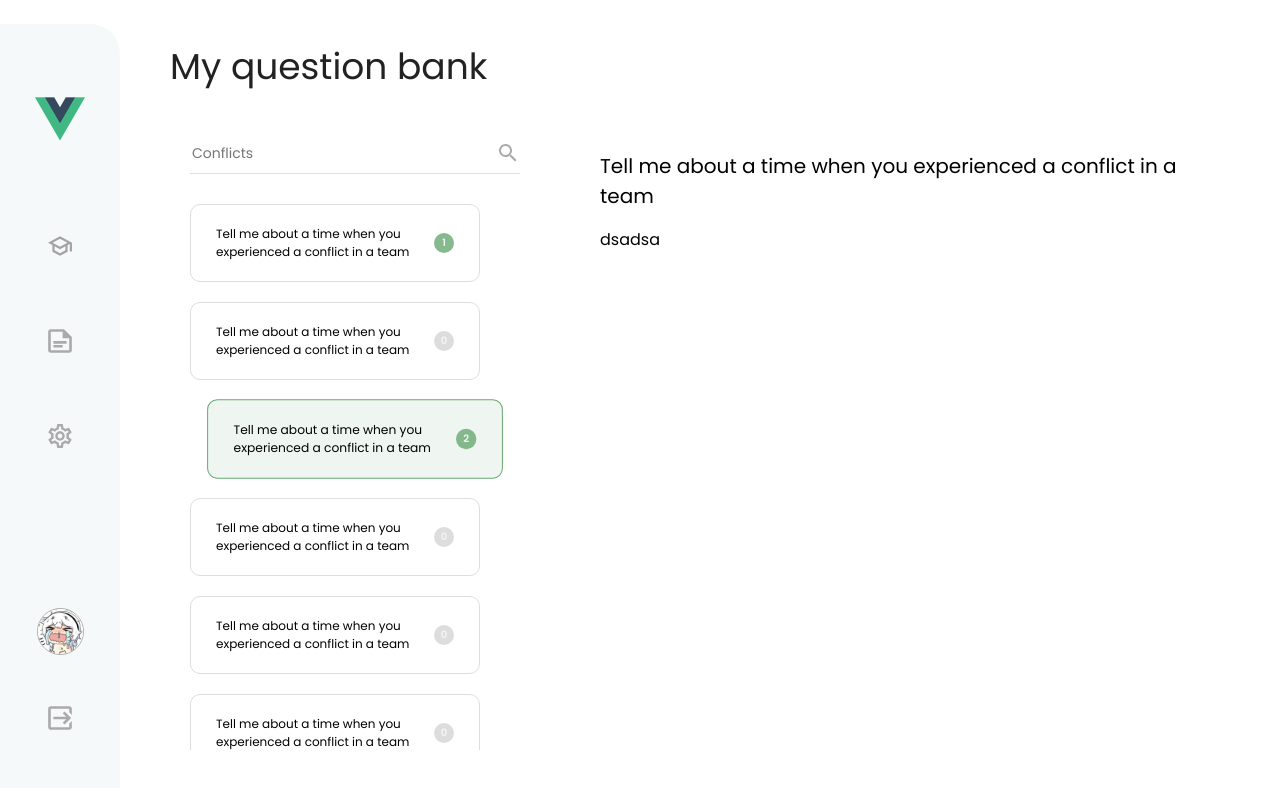
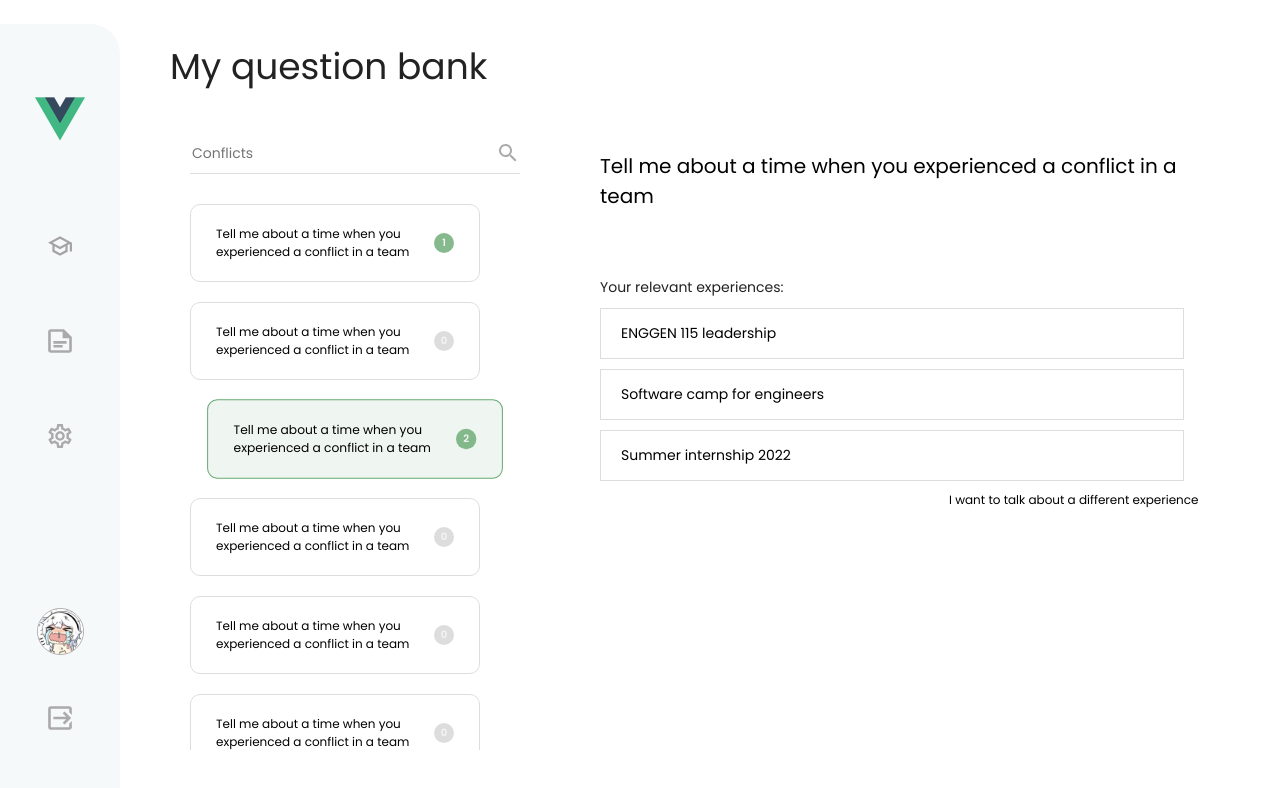
Before and after one commit to p4p-51/jubilant-octo-funicular, a Vue app in the folder frontend/: page /questions/1 in a window 1280 px wide. Shown: the top 788 px of the page. Built offline with nearby package versions, Linux system fonts and the light colour scheme.

Commit message:
fix components after refactor

```diff
--- a/frontend/src/components/AddQuestionResponse.vue
+++ b/frontend/src/components/AddQuestionResponse.vue
@@ -1,7 +1,7 @@
 <template>
   <div class="add-question-response">
     <h2>{{ title }}</h2>
-    <div>dsadsa</div>
+    <experience-select :experiences="experiences" />
   </div>
 </template>
 
@@ -35,10 +35,11 @@ import TitleBlock from "@/components/TitleBlock.vue";
 import Question from "@/types/Question.interface";
 import { defineComponent, PropType } from "vue";
 import { Experience, Response } from "@/types/Question.interface";
+import ExperienceSelect from "@/components/ExperienceSelect.vue";
 
 export default defineComponent({
   name: "AddQuestionResponse",
-  components: {},
+  components: { ExperienceSelect },
   data() {
     return {};
   },
--- a/frontend/src/components/ExperienceSelect.vue
+++ b/frontend/src/components/ExperienceSelect.vue
@@ -1,68 +1,90 @@
-// <template>
-//   <div class="experience-selection">
-//     <h5>Your relevant experiences:</h5>
-//     <div
-//       class="option"
-//       v-for="experience in selected.experiences"
-//       :key="experience"
-//     >
-//       <p>{{ experience }}</p>
-//     </div>
-//     <p>I want to talk about a different experience</p>
-//   </div>
-// </template>
+<template>
+  <div class="experience-selection">
+    <h5>Your relevant experiences:</h5>
+    <div class="option" v-for="experience in experiences" :key="experience.id">
+      <p>{{ experience.title }}</p>
+    </div>
+    <p>I want to talk about a different experience</p>
+  </div>
+</template>
 
-// <style lang="scss" scoped>
-// .experience-selection {
-//   margin-top: 50px;
+<style lang="scss" scoped>
+@import "@/assets/css/theme.scss";
+.experience-selection {
+  margin-top: 50px;
 
-//   display: flex;
-//   flex-direction: column;
-//   row-gap: 10px;
+  display: flex;
+  flex-direction: column;
+  row-gap: 10px;
 
-//   align-self: flex-start;
-//   width: 95%;
-//   max-width: 800px;
+  align-self: flex-start;
+  width: 95%;
+  max-width: 800px;
 
-//   h5 {
-//     font-size: 14px;
-//     font-weight: 400;
+  h5 {
+    font-size: 14px;
+    font-weight: 400;
 
-//     color: $c-black;
+    color: $c-black;
 
-//     margin: 0;
-//   }
+    margin: 0;
+  }
 
-//   .option {
-//     border: solid 1px $c-grey-light;
+  .option {
+    border: solid 1px $c-grey-light;
 
-//     font-size: 14px;
+    font-size: 14px;
 
-//     padding: 0 20px;
+    padding: 0 20px;
 
-//     margin-right: 15px;
+    margin-right: 15px;
 
-//     cursor: pointer;
-//     transition: $animation;
-//     &:hover {
-//       border: solid 1px $c-primary;
-//       margin-right: 0;
-//       margin-left: 15px;
-//     }
-//   }
+    cursor: pointer;
+    transition: $animation;
+    &:hover {
+      border: solid 1px $c-primary;
+      margin-right: 0;
+      margin-left: 15px;
+    }
+  }
 
-//   > p {
-//     margin: 0;
-//     font-size: 12px;
+  > p {
+    margin: 0;
+    font-size: 12px;
 
-//     align-self: flex-end;
+    align-self: flex-end;
 
-//     cursor: pointer;
-//     transition: $animation;
-//     &:hover {
-//       color: $c-primary;
-//       transform: scale(1.02);
-//     }
-//   }
-// }
-// </style>
+    cursor: pointer;
+    transition: $animation;
+    &:hover {
+      color: $c-primary;
+      transform: scale(1.02);
+    }
+  }
+}
+</style>
+
+<script lang="ts">
+import CompletedQuestion from "@/components/CompletedQuestion.vue";
+import OtherQuestion from "@/components/OtherQuestion.vue";
+import QbSearchBar from "@/components/QbSearchBar.vue";
+import QbSideBarQuestion from "@/components/QbSideBarQuestion.vue";
+import TitleBlock from "@/components/TitleBlock.vue";
+import Question from "@/types/Question.interface";
+import { defineComponent, PropType } from "vue";
+import { Experience, Response } from "@/types/Question.interface";
+
+export default defineComponent({
+  name: "ExperienceSelect",
+  components: {},
+  data() {
+    return {};
+  },
+  props: {
+    experiences: {
+      type: Array as PropType<Experience[]>,
+      required: true,
+    },
+  },
+});
+</script>
```
